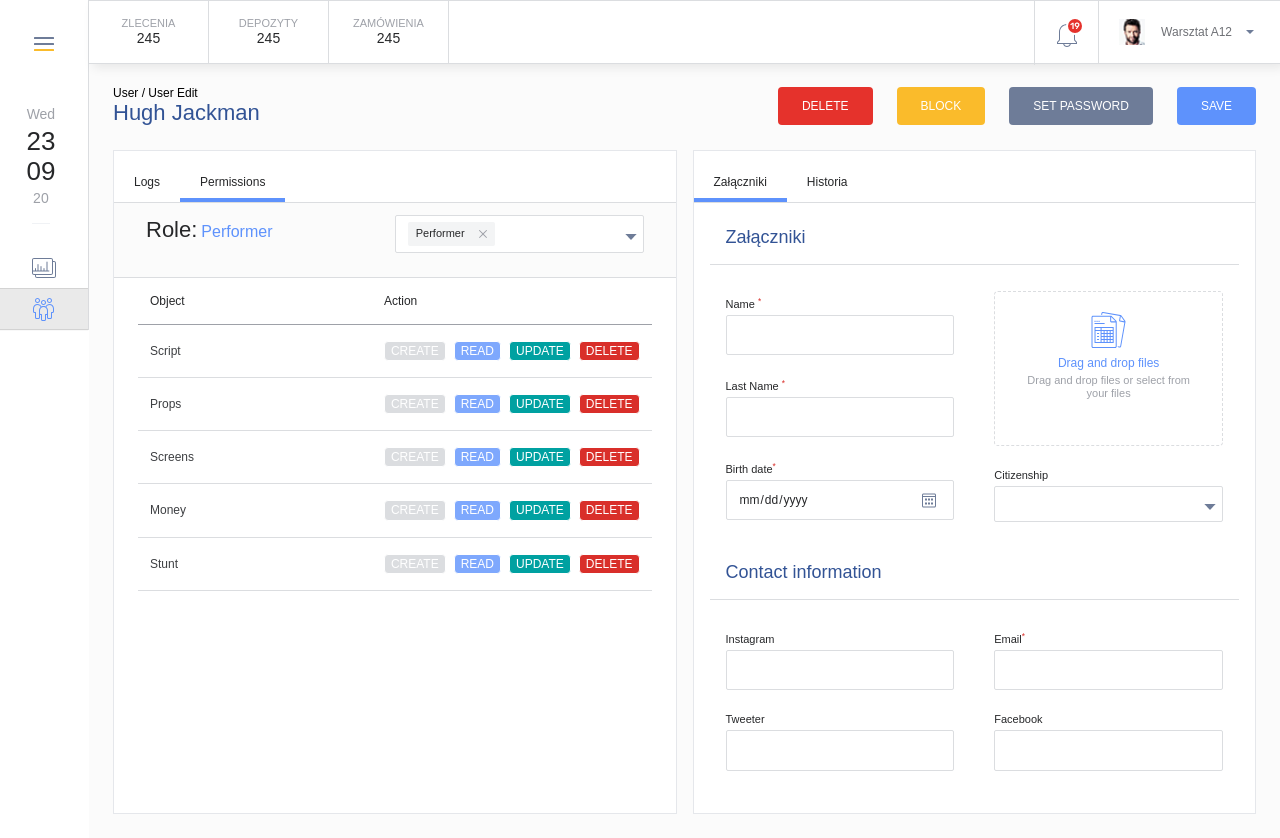
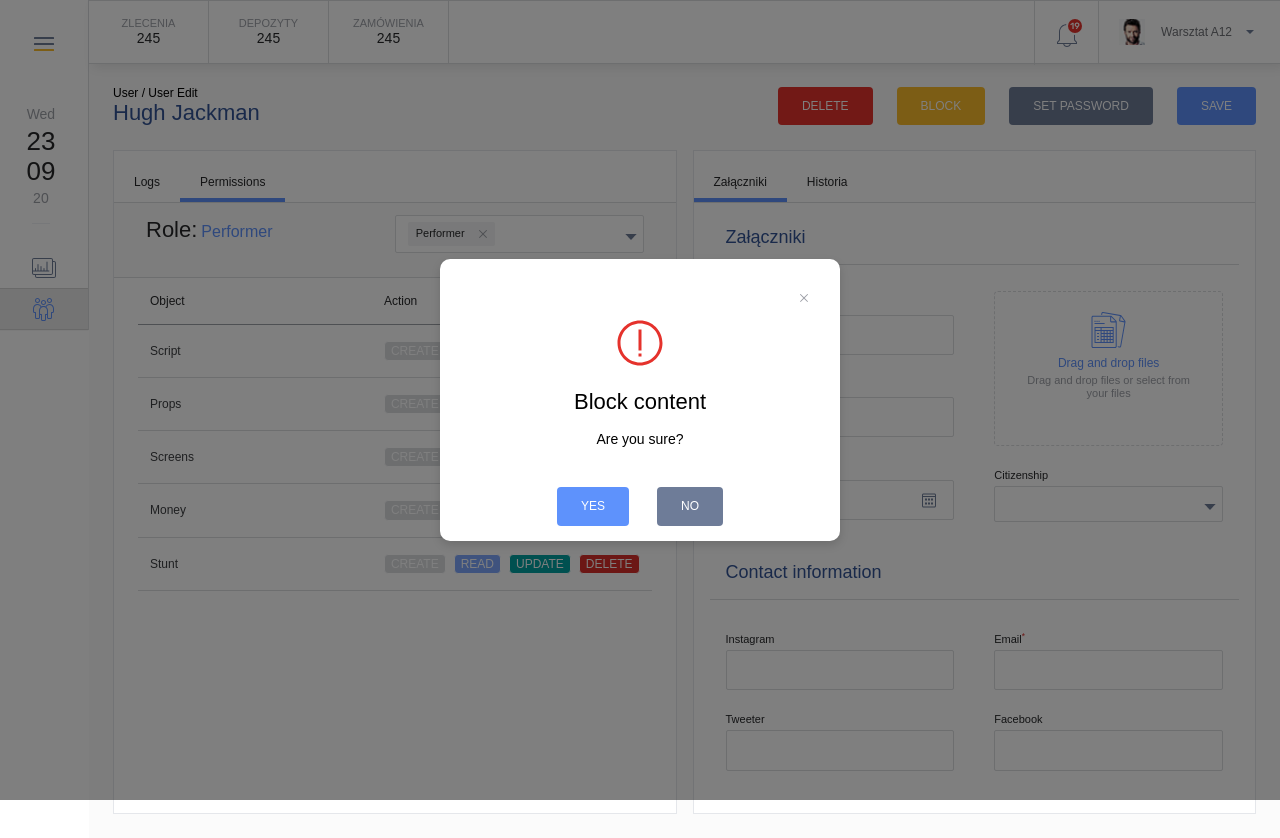
Before and after one commit to JjuliaP/user-page, an Angular app: page /user-list in a window 1280 px wide. Both pictures are taken after a click on the button "BLOCK". Built offline with nearby package versions, Linux system fonts and the light colour scheme.

Commit message:
Feature/dialog (#6)
* Create modal dialog

* Create modal dialog

---------

Co-authored-by: Julia Julia <juliapc@Julias-MBP.home>

```diff
--- a/src/app/app.component.ts
+++ b/src/app/app.component.ts
@@ -15,7 +15,7 @@
   title = 'angular-webchefs';
   public isSidebarOpen = false;
 
-  public setSidebarState(isSidebarOpen: boolean) {
+  public setSidebarState(isSidebarOpen: boolean): void {
     this.isSidebarOpen = isSidebarOpen;
   }
 }
--- /dev/null
+++ b/src/app/modules/shared/components/modal/modal.component.html
@@ -0,0 +1,21 @@
+<dialog
+  #dialog
+  class="modal-wrapper border-none rounded-[10px] p-6 min-w-[400px] max-w-[600px]">
+  <header class="header flex justify-between h-[30px]">
+    <ng-content select="[header]"></ng-content>
+    <button class="btn-close" (click)="close()">
+      <img
+        class="confirm-modal__icon"
+        src="../../../../../../assets/icons/close-24.svg"
+        alt="Error icon" />
+    </button>
+  </header>
+
+  <main class="min-h-36 max-h-[400px]">
+    <ng-content select="[main]"> </ng-content>
+  </main>
+
+  <footer class="h-[30px]">
+    <ng-content select="[footer]"></ng-content>
+  </footer>
+</dialog>
--- /dev/null
+++ b/src/app/modules/shared/components/modal/modal.component.scss
@@ -0,0 +1,17 @@
+.modal-wrapper {
+  box-shadow: 0px 4px 10px 0px #00000024;
+  overflow: hidden;
+
+  &::backdrop {
+    background-color: rgba(0, 0, 0, 0.5);
+  }
+
+  .header {
+    .btn-close {
+      &:not(:has(+ *)) {
+        margin-right: 0px;
+        margin-left: auto;
+      }
+    }
+  }
+}
--- /dev/null
+++ b/src/app/modules/shared/components/modal/modal.component.ts
@@ -0,0 +1,19 @@
+import { Component, ElementRef, ViewChild } from '@angular/core';
+
+@Component({
+  selector: 'app-modal',
+  templateUrl: './modal.component.html',
+  styleUrls: ['./modal.component.scss'],
+  standalone: true,
+})
+export class ModalComponent {
+  @ViewChild('dialog') dialog!: ElementRef<HTMLDialogElement>;
+
+  public open(): void {
+    this.dialog.nativeElement.showModal();
+  }
+
+  public close(): void {
+    this.dialog.nativeElement.close();
+  }
+}
--- a/src/app/modules/user-list/components/chips-select/chips-select.component.ts
+++ b/src/app/modules/user-list/components/chips-select/chips-select.component.ts
@@ -1,4 +1,4 @@
-import { Component, ElementRef, Input, ViewChild, OnInit } from '@angular/core';
+import { Component, ElementRef, Input, ViewChild } from '@angular/core';
 import { ControlValueAccessor, NG_VALUE_ACCESSOR } from '@angular/forms';
 import { ChipOption } from '../../../../interfaces/chip-option.interface';
 import { CommonModule } from '@angular/common';
--- a/src/app/modules/user-list/components/user-list/user-list.component.html
+++ b/src/app/modules/user-list/components/user-list/user-list.component.html
@@ -9,7 +9,7 @@
       <app-button
         color="primary-y"
         text="block"
-        (buttonClickEvent)="onBlockClick()"></app-button>
+        (buttonClickEvent)="openModal()"></app-button>
       <app-button color="primary-bg" text="Set password"></app-button>
       <app-button text="save" (buttonClickEvent)="onFormSubmit()"></app-button>
     </div>
@@ -27,3 +27,21 @@
       [form]="userInfoGroup"></app-form-section>
   </form>
 </section>
+
+<app-modal>
+  <div main class="pb-10 gap-4 flex items-center flex-col">
+    <img
+      class="text-[40px]"
+      src="../../../../../../assets/icons/error-60.svg"
+      alt="Error icon" />
+    <h2>Block content</h2>
+    <p class="body2 text-center">Are you sure?</p>
+  </div>
+  <div footer class="gap-7 flex justify-center">
+    <app-button text="Yes" (click)="onConfirmClick()"></app-button>
+    <app-button
+      color="primary-bg"
+      text="No"
+      (click)="onCancelClick()"></app-button>
+  </div>
+</app-modal>
--- a/src/app/modules/user-list/components/user-list/user-list.component.ts
+++ b/src/app/modules/user-list/components/user-list/user-list.component.ts
@@ -1,4 +1,4 @@
-import { Component, OnInit } from '@angular/core';
+import { Component, OnInit, ViewChild } from '@angular/core';
 import {
   FormGroup,
   FormControl,
@@ -11,9 +11,10 @@
 import { ChipOption } from '../../../../interfaces/chip-option.interface';
 import { UserListApiService } from '../../services/user-list-api.service';
 import { UserListRoutingModule } from '../../user-list-routing.module';
-import { ButtonComponent } from '../button/button.component';
 import { RolesSectionComponent } from '../roles-section/roles-section.component';
 import { FormSectionComponent } from '../form-section/form-section.component';
+import { ModalComponent } from '../../../shared/components/modal/modal.component';
+import { ButtonComponent } from '../../../shared/components/button/button.component';
 
 type UserInfoFormFields = {
   firstName: string;
@@ -55,11 +56,14 @@
     UserListRoutingModule,
     ReactiveFormsModule,
     ButtonComponent,
+    ModalComponent,
     RolesSectionComponent,
     FormSectionComponent,
   ],
 })
 export class UserListComponent implements OnInit {
+  @ViewChild(ModalComponent) modal!: ModalComponent;
+
   private readonly nameValidationString = '[a-zA-Z ]*';
   private readonly emailValidationString =
     '^[a-z0-9._%+-]+@[a-z0-9.-]+\\.[a-z]{2,4}$';
@@ -179,6 +183,18 @@
     }
   }
 
+  public openModal(): void {
+    this.modal.open();
+  }
+
+  public onConfirmClick(): void {
+    this.modal.close();
+  }
+
+  public onCancelClick(): void {
+    this.modal.close();
+  }
+
   public onBlockClick() {}
 
   private createRequestBody(): FormData {
```
Also changed, not shown: src/app/modules/shared/components/button/button.component.html (renamed from src/app/modules/user-list/components/button/button.component.html), src/app/modules/shared/components/button/button.component.scss (added), src/app/modules/shared/components/button/button.component.ts (renamed from src/app/modules/user-list/components/button/button.component.ts), src/assets/icons/error-60.svg (added), 1 other file (tests, documents, lock files or other folders).
